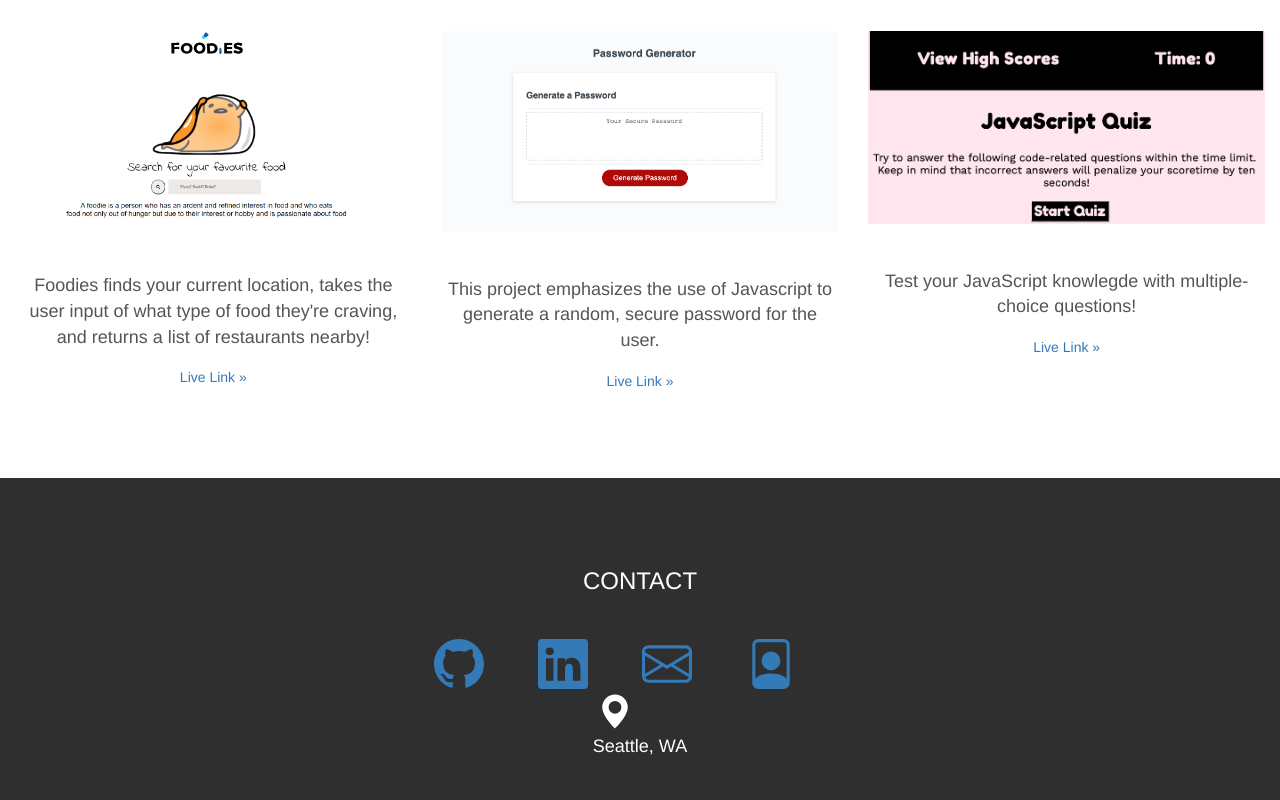
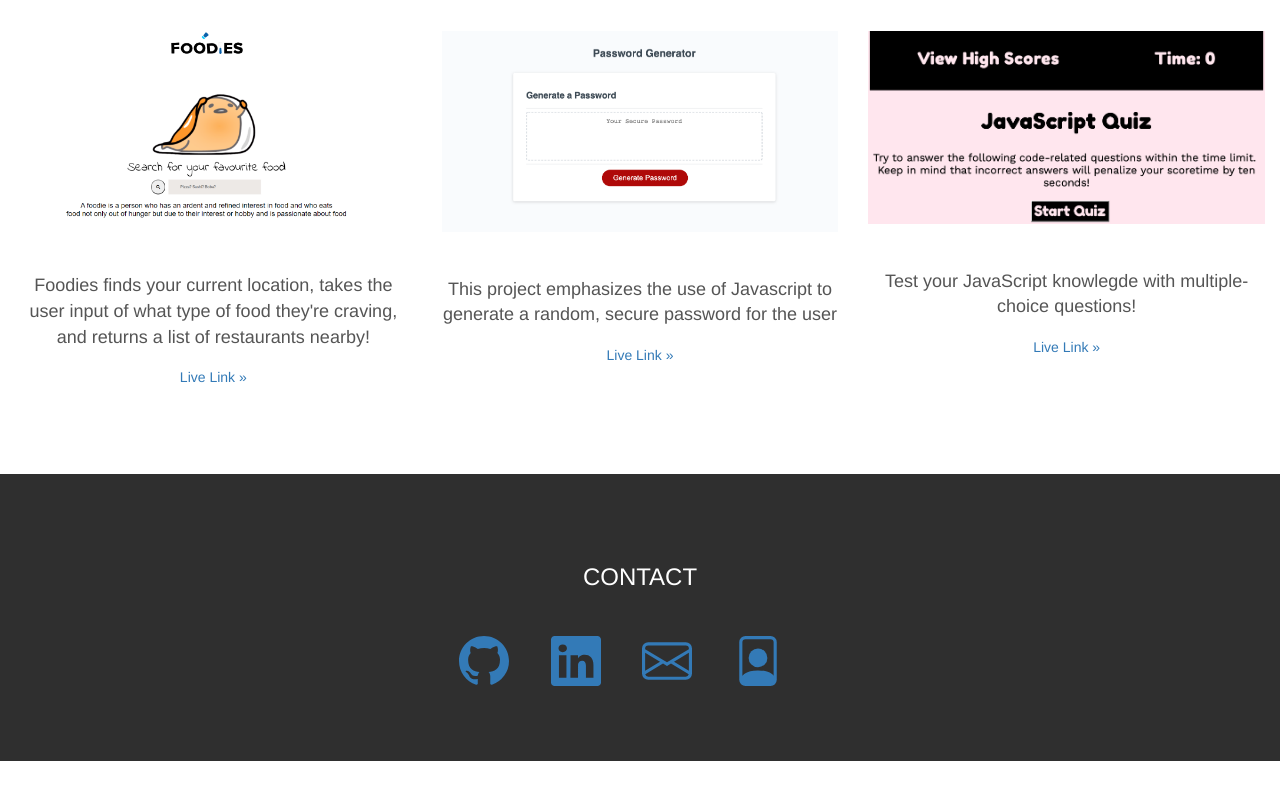
Before and after one commit to ctinengyn/Updated-Portfolio, a plain HTML site: page index.html in a window 1280 px wide. Shown: the part 1247-2047 px from the top of the page. After the commit the page ends 2008 px from the top, so only its background shows below. Drawn offline with nearby package versions, Linux system fonts and the light colour scheme.

Commit message:
Updating read me

```diff
--- a/index.html
+++ b/index.html
@@ -63,7 +63,8 @@
             <div class="col-sm-4">
                 <img src="foodies.png" class="img-responsive margin" style="width:100%" alt="Image">
 
-                <p>Foodies finds your current location, takes the user input of what type of food they're craving, and returns a list of restaurants nearby!</p>
+                <p>Foodies finds your current location, takes the user input of what type of food they're craving, and
+                    returns a list of restaurants nearby!</p>
 
                 <p>
                     <a class="btn" href="https://anniechen9025.github.io/Foodies/">Live Link »</a>
@@ -73,7 +74,7 @@
             <div class="col-sm-4">
                 <img src="password.png" class="img-responsive margin" style="width:100%" alt="Image">
 
-                <p>This project emphasizes the use of Javascript to generate a random, secure password for the user.</p>
+                <p>This project emphasizes the use of Javascript to generate a random, secure password for the user</p>
 
                 <p>
                     <a class="btn" href="https://ctinengyn.github.io/Password-Generator/">Live Link »</a>
@@ -121,17 +122,7 @@
                 <path d="M8 10a3 3 0 1 0 0-6 3 3 0 0 0 0 6z" />
             </svg></a>
 
-        <br>
-
-        <svg xmlns="http://www.w3.org/2000/svg" width="34" height="35" fill="currentColor" class="bi bi-geo-alt-fill"
-            viewBox="0 0 16 16">
-            <path d="M8 16s6-5.686 6-10A6 6 0 0 0 2 6c0 4.314 6 10 6 10zm0-7a3 3 0 1 1 0-6 3 3 0 0 1 0 6z" />
-        </svg>
-        <p>Seattle, WA</p>
-
     </footer>
-
-
 </body>
 
 </html>
--- a/style.css
+++ b/style.css
@@ -55,5 +55,5 @@ p {
 }
 
 svg {
-    margin-right: 4%;
+    margin-right: 3%;
 }
```
Also changed, not shown: update.jpeg (added), 2 other files.
